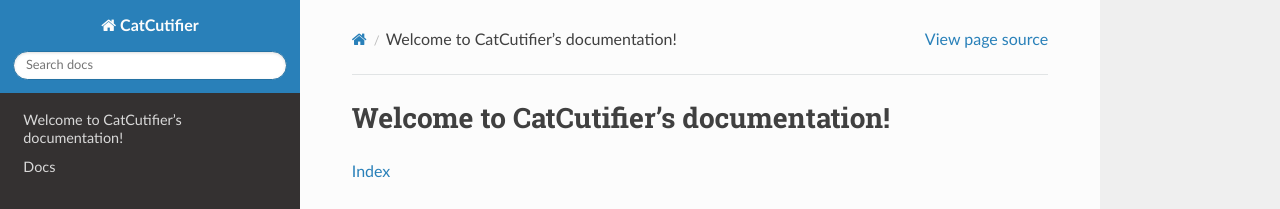
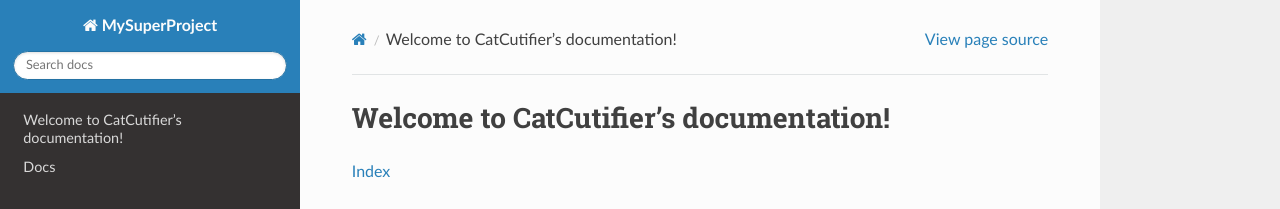
Before and after one commit to TartanLlama/cpp-documentation-example, a Sphinx documentation site: the page built from docs/source/index.rst, in a window 1280 px wide. Shown: the top 209 px of the page. Built offline with Sphinx 7.4.7 and the Read the Docs theme 2.0.0, drawn with Linux system fonts in a browser that asks for light colours.

Commit message:
Forgot to save this one for renaming

```diff
--- a/docs/source/conf.py
+++ b/docs/source/conf.py
@@ -41,7 +41,7 @@ if read_the_docs_build:
 
 # -- Project information -----------------------------------------------------
 
-project = 'CatCutifier'
+project = 'MySuperProject'
 copyright = '2019, Simon Brand'
 author = 'Simon Brand'
 
```
